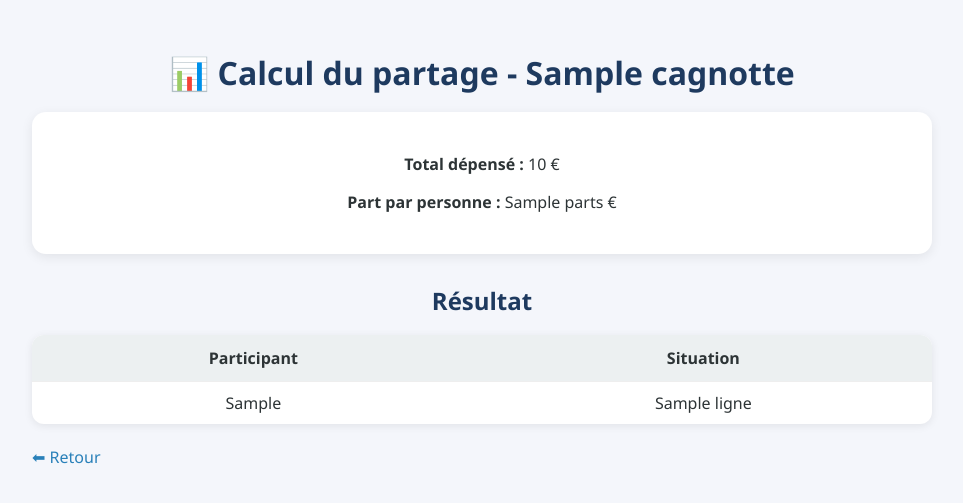
After one commit to JUIEG/Cagnotte-, a Flask app: template src/archilog/templates/calcul.html in a window 1280 px wide. The commit adds this page. Shown: the top 503 px of the page, without its empty margins (158-1121 px from the left). Run offline with Flask 3, Linux system fonts and the light colour scheme; the template is opened without the code that fills it: most values are stand-ins (such as "Sample title", 1, 10 or a date in 2020).

Commit message:
Finition du site

```diff
--- a/src/archilog/domain.py
+++ b/src/archilog/domain.py
@@ -8,7 +8,7 @@ from archilog.repository import (
     update_depense,
     supprimer_depense as supprimer_depense_repo,
     get_depenses,
-    get_depenses_detail
+    get_depenses_detail,
 )
 
 
--- a/src/archilog/main.py
+++ b/src/archilog/main.py
@@ -1,4 +1,4 @@
-from cli import cli
+from archilog.cli import cli
 
 if __name__ == "__main__":
     cli()
--- a/src/archilog/static/style.css
+++ b/src/archilog/static/style.css
@@ -1,51 +1,126 @@
 body {
-    font-family: Arial, sans-serif;
-    margin: 40px;
-    background-color: #f9f9f9;
-    color: #333;
+    font-family: "Segoe UI", Arial, sans-serif;
+    background: #f4f6fb;
+    max-width: 900px;
+    margin: auto;
+    padding: 30px;
+    color: #2d3436;
 }
 
+
 h1, h2, h3 {
-    color: #2c3e50;
+    color: #1e3a5f;
+    margin-bottom: 18px;
+    text-align: center;
 }
 
-input, button {
-    padding: 8px;
-    margin: 4px 0;
+
+.card {
+    background: white;
+    padding: 25px;
+    border-radius: 14px;
+    box-shadow: 0 3px 12px rgba(0,0,0,0.08);
+    margin-bottom: 30px;
 }
 
+
+form {
+    background: white;
+    padding: 20px;
+    border-radius: 12px;
+    box-shadow: 0 2px 8px rgba(0,0,0,0.06);
+    margin-bottom: 25px;
+}
+
+input {
+    width: 95%;
+    padding: 10px;
+    margin: 8px 0;
+    border-radius: 8px;
+    border: 1px solid #dfe6e9;
+    font-size: 14px;
+}
+
+input:focus {
+    outline: none;
+    border-color: #3498db;
+}
+
+
 button {
-    cursor: pointer;
-    background-color: #3498db;
+    background: linear-gradient(135deg,#3498db,#2980b9);
     color: white;
     border: none;
-    border-radius: 4px;
+    padding: 10px 16px;
+    border-radius: 8px;
+    cursor: pointer;
+    font-weight: bold;
+    transition: 0.2s;
 }
 
 button:hover {
-    background-color: #2980b9;
+    transform: translateY(-2px);
+    box-shadow: 0 3px 8px rgba(0,0,0,0.15);
 }
 
+
 table {
+    width: 100%;
     border-collapse: collapse;
-    width: 80%;
-    margin-top: 20px;
-}
-
-table, th, td {
-    border: 1px solid #ccc;
-    padding: 8px;
+    background: white;
+    border-radius: 12px;
+    overflow: hidden;
+    box-shadow: 0 2px 8px rgba(0,0,0,0.08);
 }
 
 th {
-    background-color: #ecf0f1;
+    background: #ecf0f1;
+    padding: 12px;
 }
 
+td {
+    padding: 10px;
+    text-align: center;
+    border-top: 1px solid #eee;
+}
+
+
+tr:hover {
+    background: #f1f7ff;
+}
+
+
 a {
-    color: #3498db;
+    color: #2980b9;
+    font-weight: 500;
     text-decoration: none;
 }
 
 a:hover {
-    text-decoration: underline;
+    color: #1e6fa3;
 }
+
+
+ul {
+    list-style: none;
+    padding: 0;
+}
+
+li {
+    background: white;
+    padding: 12px;
+    margin-bottom: 10px;
+    border-radius: 10px;
+    box-shadow: 0 2px 6px rgba(0,0,0,0.05);
+}
+
+
+p {
+    text-align: center;
+}
+
+
+p a {
+    display: inline-block;
+    margin-top: 20px;
+}
--- /dev/null
+++ b/src/archilog/templates/calcul.html
@@ -0,0 +1,45 @@
+<!doctype html>
+<html lang="fr">
+<head>
+<meta charset="UTF-8">
+<title>Calcul partage</title>
+<link rel="stylesheet" href="{{ url_for('static', filename='style.css') }}">
+</head>
+
+<body>
+
+<h1>📊 Calcul du partage - {{ cagnotte.nom }}</h1>
+
+{% if total is not none %}
+
+<div class="card">
+<p><strong>Total dépensé :</strong> {{ total }} €</p>
+<p><strong>Part par personne :</strong> {{ parts }} €</p>
+</div>
+
+<h2>Résultat</h2>
+
+<table>
+<tr>
+<th>Participant</th>
+<th>Situation</th>
+</tr>
+
+{% for ligne in resultat %}
+<tr>
+<td>{{ ligne.split()[0] }}</td>
+<td>{{ ligne }}</td>
+</tr>
+{% endfor %}
+
+</table>
+
+{% else %}
+<p>Aucune dépense.</p>
+{% endif %}
+
+<br>
+<a href="/cagnotte/{{ cagnotte.nom }}">⬅ Retour</a>
+
+</body>
+</html>
--- a/src/archilog/views.py
+++ b/src/archilog/views.py
@@ -1,12 +1,30 @@
 from flask import Flask, render_template, request, redirect
 from datetime import date
+
 from archilog.db import init_db
-from archilog.domain import create_cagnotte, ajouter_depense,
-from archilog.repository import get_cagnottes
-
+from archilog.domain import create_cagnotte, ajouter_depense, supprimer_depense, supprimer_cagnotte, calculer
+from archilog.repository import (
+    get_cagnottes,
+    get_cagnotte_id,
+    get_depenses_detail,
+)
 app = Flask(__name__)
 init_db()
+@app.route("/cagnotte/<nom>")
+def voir_cagnotte(nom):
+    row = get_cagnotte_id(nom)
+    if not row:
+        return redirect("/")
 
+    depenses = get_depenses_detail(row[0])
+    today = date.today().isoformat()
+
+    return render_template(
+        "cagnotte.html",
+        cagnotte={"nom": nom},
+        depenses=depenses,
+        today=today
+    )
 @app.route("/")
 def home():
     cagnottes = get_cagnottes()
@@ -16,13 +34,76 @@ def home():
 @app.route("/create", methods=["POST"])
 def create():
     nom = request.form["nom"]
-    create_cagnotte(nom)
-    return redirect("/")
+
+    msg = create_cagnotte(nom)
+
+    cagnottes = get_cagnottes()
+    today = date.today().isoformat()
+
+    return render_template(
+        "home.html",
+        cagnottes=cagnottes,
+        today=today,
+        message=msg
+    )
 
 @app.route("/ajouter", methods=["POST"])
 def ajouter():
     cagnotte_nom = request.form["cagnotte"]
     participant = request.form["nom"]
     montant = float(request.form["montant"])
-    ajouter_depense(cagnotte_nom, participant, montant, date.today().isoformat())
+    date_depense = request.form["date_depense"]
+
+    msg = ajouter_depense(
+        cagnotte_nom,
+        participant,
+        montant,
+        date_depense
+    )
+
+    row = get_cagnotte_id(cagnotte_nom)
+
+    if not row:
+        return redirect("/")
+
+    depenses = get_depenses_detail(row[0])
+    today = date.today().isoformat()
+
+    return render_template(
+        "cagnotte.html",
+        cagnotte={"nom": cagnotte_nom},
+        depenses=depenses,
+        today=today,
+        message=msg
+    )
+@app.route("/supprimer_depense", methods=["POST"])
+def supprimer_depense_view():
+    cagnotte = request.form["cagnotte"]
+    participant = request.form["nom"]
+
+    supprimer_depense(cagnotte, participant)
+
+    return redirect(f"/cagnotte/{cagnotte}")
+
+@app.route("/supprimer_cagnotte", methods=["POST"])
+def supprimer_cagnotte_view():
+    cagnotte = request.form["cagnotte"]
+
+    supprimer_cagnotte(cagnotte)
+
     return redirect("/")
+
+@app.route("/calcul/<nom>")
+def calcul_view(nom):
+    total, parts, resultat = calculer(nom)
+
+    if resultat is None:
+        return redirect("/")
+
+    return render_template(
+        "calcul.html",
+        cagnotte={"nom": nom},
+        total=total,
+        parts=parts,
+        resultat=resultat
+    )
```
Also changed, not shown: pyproject.toml (+6 -2 lines), src/archilog/__init__.py (+0 -190 lines), src/archilog/cli.py (+15 -18 lines), src/archilog/db.py (+3 -34 lines), src/archilog/repository.py (+0 -69 lines), src/archilog/templates/cagnotte.html (+57 -5 lines), src/archilog/templates/home.html (+9 -0 lines), cagnotte.db, src/archilog/web.py (deleted), 1 other file.
